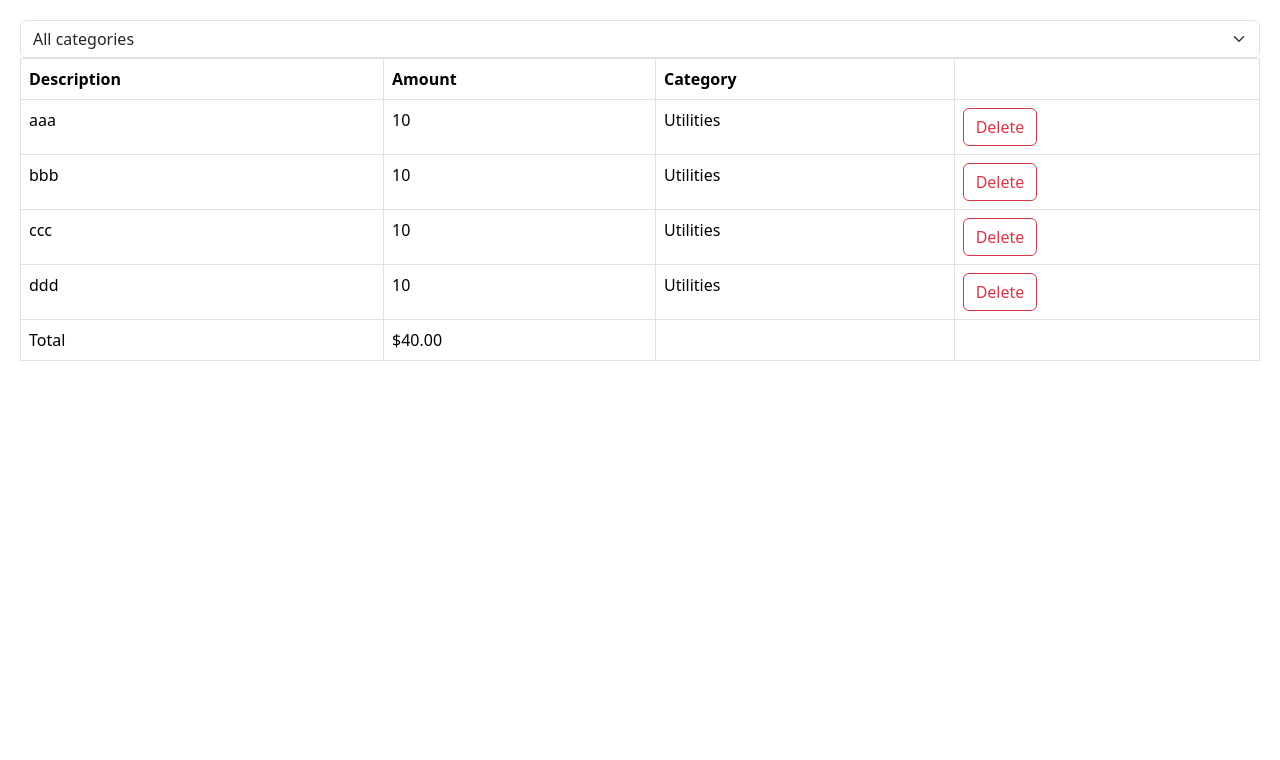
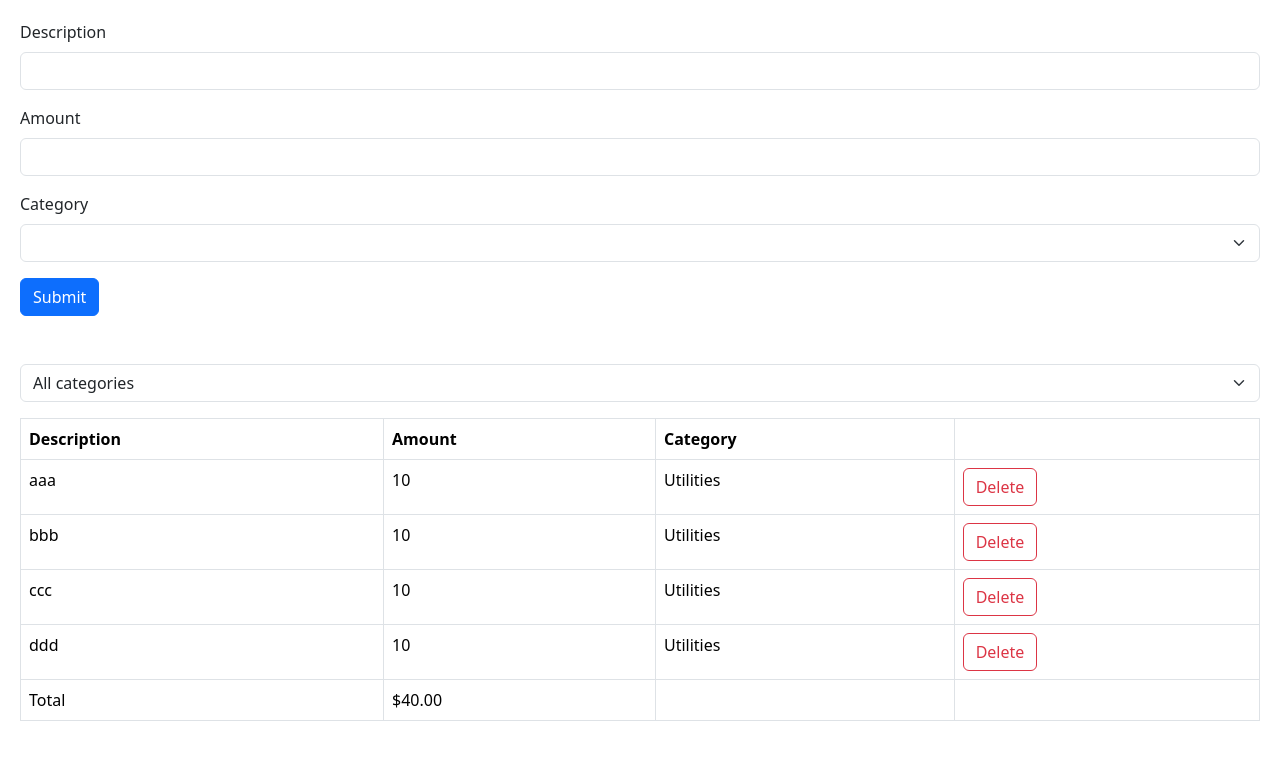
Before and after one commit to notkrises/react-course, a React (Vite) app: page / in a window 1280 px wide. Shown: the top 760 px of the page. Built offline with nearby package versions, Linux system fonts and the light colour scheme.

Commit message:
Building the Expense Form

```diff
--- a/src/App.tsx
+++ b/src/App.tsx
@@ -1,6 +1,9 @@
 import { useState } from "react";
 import ExpenseList from "./expense-tracker/components/ExpenseList";
 import ExpenseFilter from "./expense-tracker/components/ExpenseFilter";
+import ExpenseForm from "./expense-tracker/components/ExpenseForm";
+
+export const categories = ["Groceries", "Utilties", "Entertainment"];
 
 function App() {
   const [selectedCategory, setSelectedCategory] = useState("");
@@ -18,9 +21,14 @@
 
   return (
     <div>
-      <ExpenseFilter
-        onSelectCategory={(category) => setSelectedCategory(category)}
-      />
+      <div className="mb-5">
+        <ExpenseForm />
+      </div>
+      <div className="mb-3">
+        <ExpenseFilter
+          onSelectCategory={(category) => setSelectedCategory(category)}
+        />
+      </div>
       <ExpenseList
         expenses={visibleExpenses}
         onDelete={(id) => setExpenses(expenses.filter((e) => e.id !== id))}
--- a/src/expense-tracker/components/ExpenseFilter.tsx
+++ b/src/expense-tracker/components/ExpenseFilter.tsx
@@ -1,5 +1,4 @@
-import React from "react";
-
+import { categories } from "../../App";
 interface Props {
   onSelectCategory: (category: string) => void;
 }
@@ -11,9 +10,11 @@
       onChange={(event) => onSelectCategory(event.target.value)}
     >
       <option value="">All categories</option>
-      <option value="Groceries">Groceries</option>
-      <option value="Utilities">Utilities</option>
-      <option value="Entertainment">Entertainment</option>
+      {categories.map((category) => (
+        <option key={category} value={category}>
+          {category}
+        </option>
+      ))}
     </select>
   );
 };
--- /dev/null
+++ b/src/expense-tracker/components/ExpenseForm.tsx
@@ -0,0 +1,36 @@
+import { categories } from "../../App";
+
+const ExpenseForm = () => {
+  return (
+    <form>
+      <div className="mb-3">
+        <label htmlFor="description" className="form-label">
+          Description
+        </label>
+        <input id="description" type="text" className="form-control" />
+      </div>
+      <div className="mb-3">
+        <label htmlFor="amount" className="form-label">
+          Amount
+        </label>
+        <input id="amount" type="number" className="form-control" />
+      </div>
+      <div className="mb-3">
+        <label htmlFor="category" className="form-label">
+          Category
+        </label>
+        <select id="category" className="form-select">
+          <option value=""></option>
+          {categories.map((category) => (
+            <option key={category} value={category}>
+              {category}
+            </option>
+          ))}
+        </select>
+      </div>
+      <button className="btn btn-primary">Submit</button>
+    </form>
+  );
+};
+
+export default ExpenseForm;
--- a/src/expense-tracker/components/ExpenseList.tsx
+++ b/src/expense-tracker/components/ExpenseList.tsx
@@ -1,5 +1,3 @@
-import React from "react";
-
 interface Expense {
   id: number;
   description: string;
```
